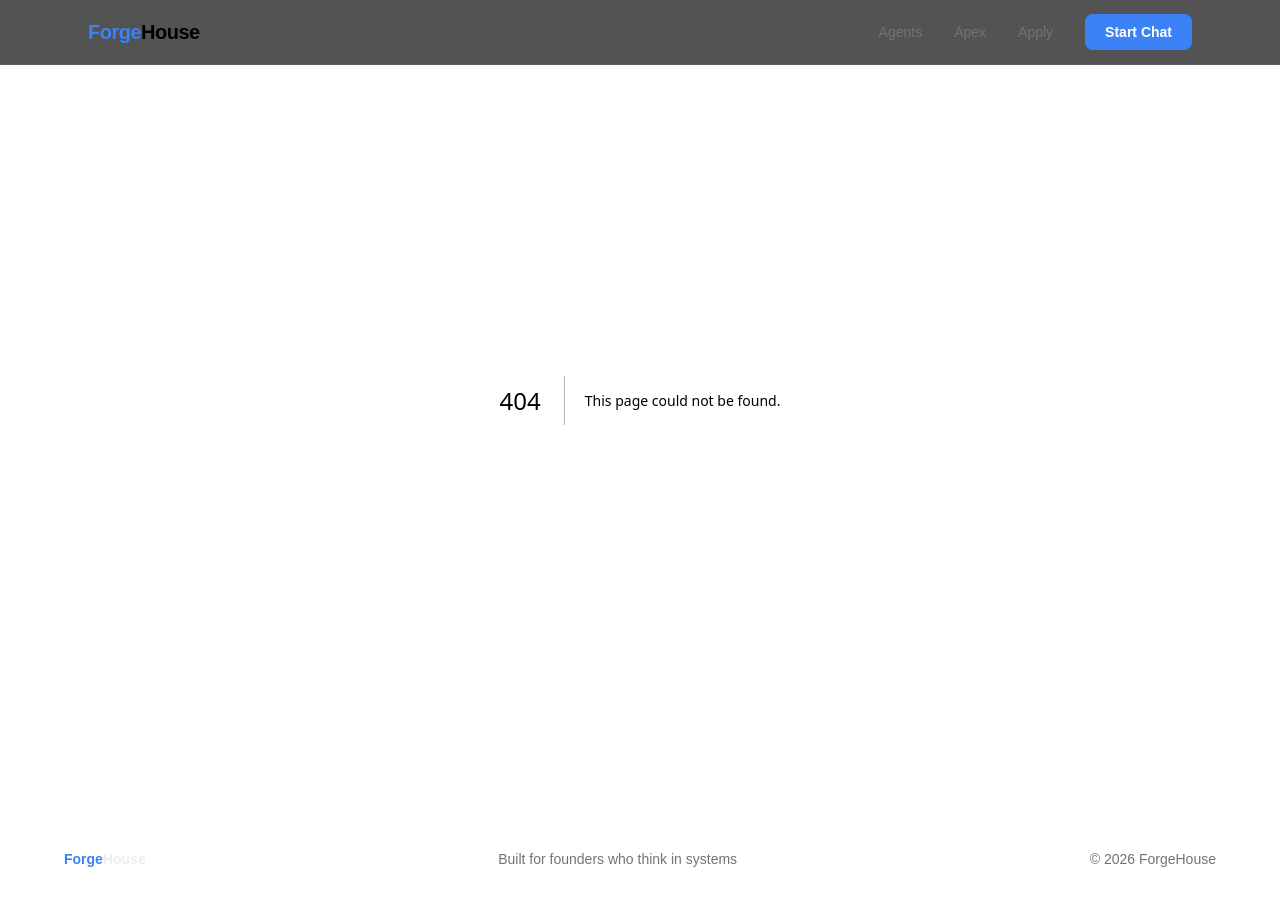
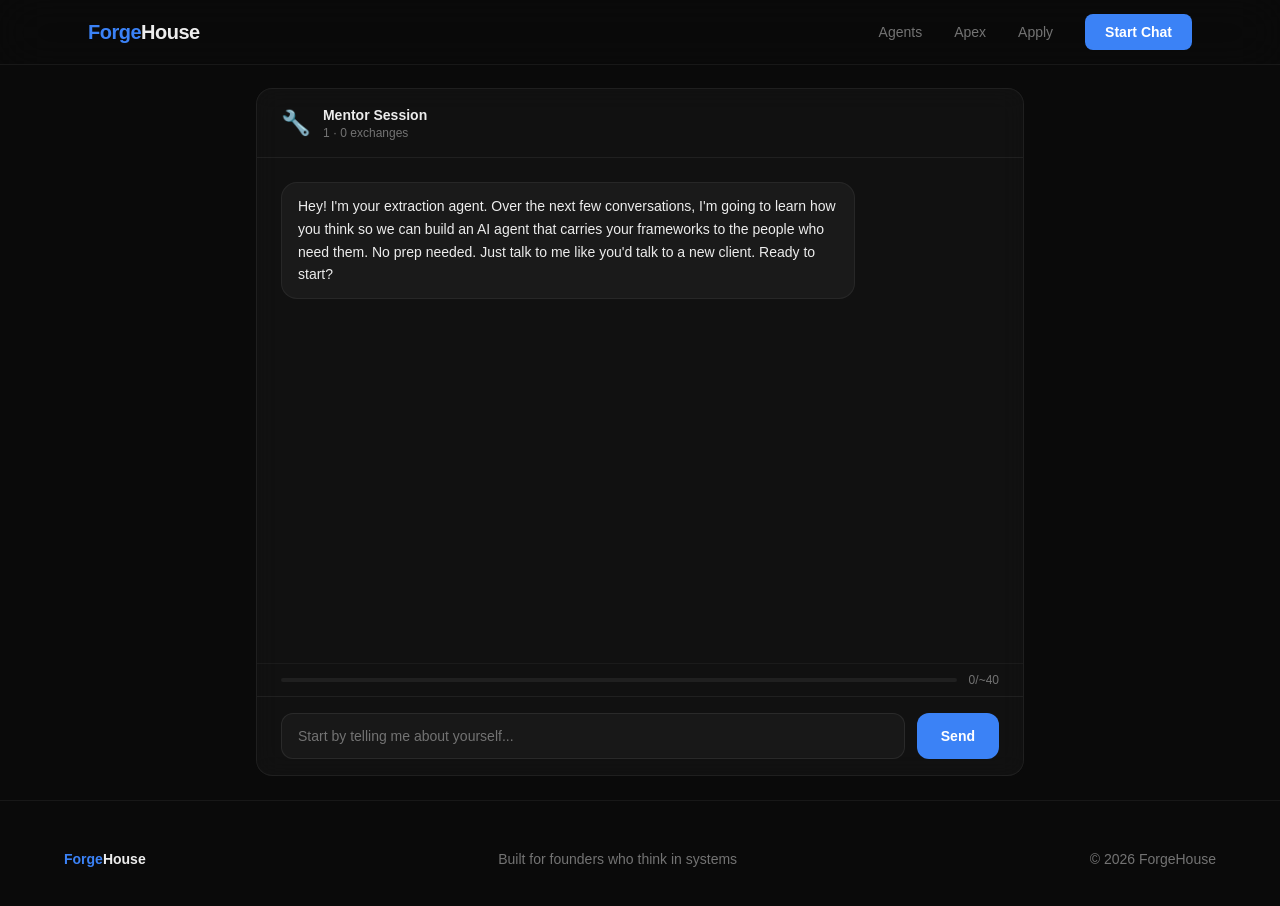
Before and after one commit to Apex-Sudo/forgehouse-site, a Next.js app: page /contribute/1 in a window 1280 px wide. Before the commit this address had no page. Shown: the top 906 px of the page. Built offline with nearby package versions, Linux system fonts and the light colour scheme.

Commit message:
rename extract → contribute: positive framing for mentor onboarding

```diff
--- a/src/app/extract/[slug]/page.tsx
+++ b/src/app/contribute/[slug]/page.tsx
@@ -26,7 +26,7 @@ export default function ExtractionPage() {
 
   // Load saved conversation from localStorage
   useEffect(() => {
-    const saved = localStorage.getItem(`fh-extract-${slug}`);
+    const saved = localStorage.getItem(`fh-contribute-${slug}`);
     if (saved) {
       const parsed = JSON.parse(saved) as Message[];
       setMessages(parsed);
@@ -37,7 +37,7 @@ export default function ExtractionPage() {
   // Save conversation to localStorage on every update
   useEffect(() => {
     if (messages.length > 0) {
-      localStorage.setItem(`fh-extract-${slug}`, JSON.stringify(messages));
+      localStorage.setItem(`fh-contribute-${slug}`, JSON.stringify(messages));
     }
   }, [messages, slug]);
 
@@ -53,7 +53,7 @@ export default function ExtractionPage() {
     setStarted(true);
 
     try {
-      const res = await fetch("/api/extract", {
+      const res = await fetch("/api/contribute", {
         method: "POST",
         headers: { "Content-Type": "application/json" },
         body: JSON.stringify({ messages: updated, mentorSlug: slug }),
@@ -113,7 +113,7 @@ export default function ExtractionPage() {
     const url = URL.createObjectURL(blob);
     const a = document.createElement("a");
     a.href = url;
-    a.download = `extraction-${slug}-${new Date().toISOString().slice(0, 10)}.txt`;
+    a.download = `contribute-${slug}-${new Date().toISOString().slice(0, 10)}.txt`;
     a.click();
     URL.revokeObjectURL(url);
   };
@@ -129,7 +129,7 @@ export default function ExtractionPage() {
             <div className="flex items-center gap-3">
               <span className="text-2xl">🔧</span>
               <div>
-                <h1 className="font-bold text-sm">Extraction Session</h1>
+                <h1 className="font-bold text-sm">Mentor Session</h1>
                 <p className="text-xs text-muted">{slug} &middot; {messageCount} exchanges</p>
               </div>
             </div>
```
Also changed, not shown: src/app/api/contribute/route.ts (renamed from src/app/api/extract/route.ts).
